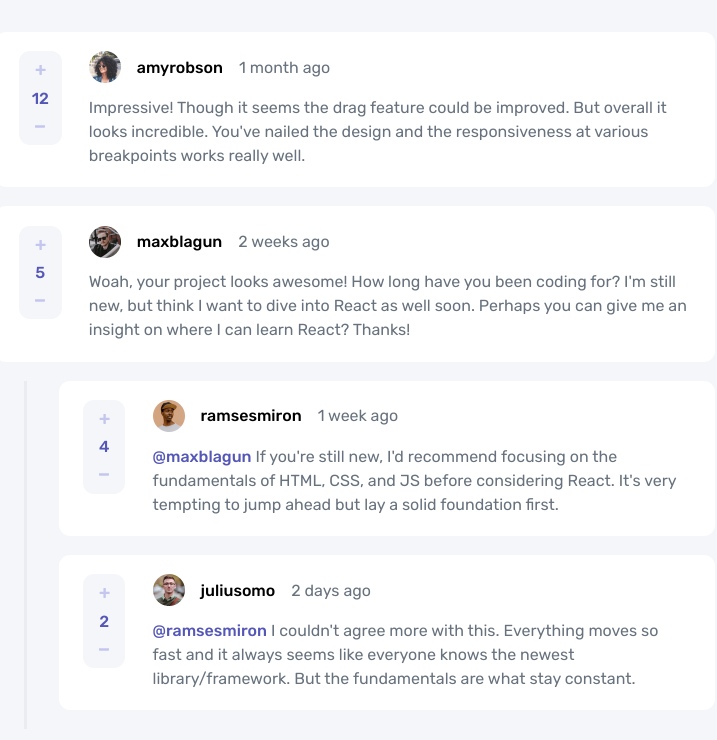
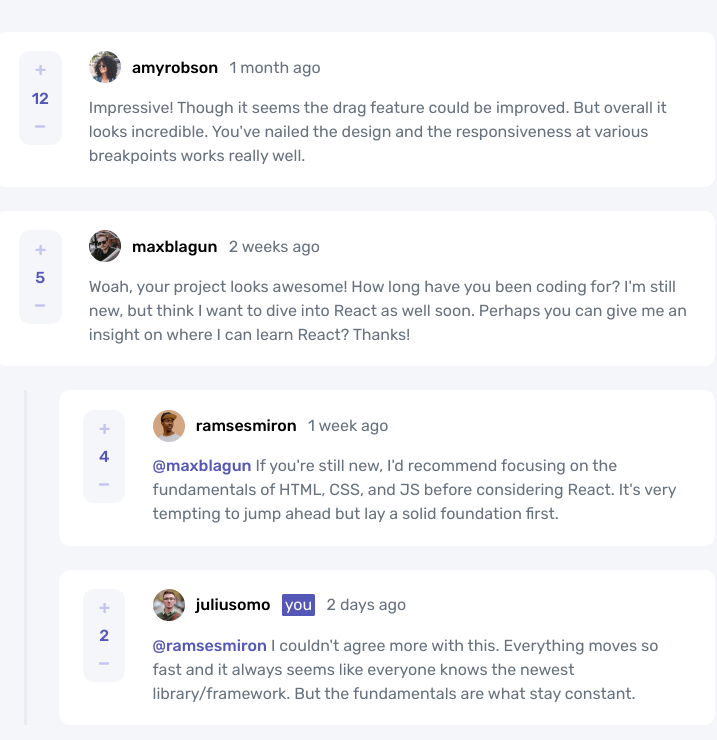
Before and after one commit to andy-devs/comment-section-challenge, a React (Create React App) app: page / in a window 1280 px wide. Shown: the top 740 px of the page, without its empty margins (285-1002 px from the left). Built offline with nearby package versions, Linux system fonts and the light colour scheme; the HTML template or start-up script is replaced by a standard one.

Commit message:
check for current use

```diff
--- a/src/App.js
+++ b/src/App.js
@@ -1,9 +1,30 @@
+import { useEffect, useState } from 'react';
 import CommentsList from './components/Comments/CommentsList';
 
 function App() {
+	const [comments, setComments] = useState([]);
+	const [currentUser, setCurrentUser] = useState({});
+
+	useEffect(() => {
+		const fetchData = async () => {
+			try {
+				const response = await fetch('data.json');
+				const data = await response.json();
+				const fetchedComments = await data.comments;
+				const fetchedCurrentUser = await data.currentUser;
+				setComments(fetchedComments);
+				setCurrentUser(fetchedCurrentUser);
+			} catch (err) {
+				console.log(err);
+			}
+		};
+
+		fetchData();
+	}, []);
+
 	return (
 		<>
-			<CommentsList />
+			<CommentsList comments={comments} currentUser={currentUser} />
 		</>
 	);
 }
--- a/src/components/Comments/Comment.js
+++ b/src/components/Comments/Comment.js
@@ -40,13 +40,25 @@ const Comment = (props) => {
 		<div className={styles.comment}>
 			<div className={styles['comment__score']}>
 				<div
-					className={styles['comment__score-controls']}
+					className={
+						upScore
+							? styles['comment__score-controls'] +
+							  ' ' +
+							  styles['comment__score-controls--active']
+							: styles['comment__score-controls']
+					}
 					onClick={upScoreHandler}>
 					<img src={IconPlus} alt='plus sign' />
 				</div>
 				<span className={styles['comment__score-result']}>{score}</span>
 				<div
-					className={styles['comment__score-controls']}
+					className={
+						downScore
+							? styles['comment__score-controls'] +
+							  ' ' +
+							  styles['comment__score-controls--active']
+							: styles['comment__score-controls']
+					}
 					onClick={downScoreHandler}>
 					<img src={IconMinus} alt='minus sign' />
 				</div>
@@ -61,6 +73,11 @@ const Comment = (props) => {
 					<span className={styles['comment__content-user__name']}>
 						{props.user.username}
 					</span>
+					{props.currentUser.username === props.user.username && (
+						<span className={styles['comment__content-user__is-current']}>
+							you
+						</span>
+					)}
 					<span className={styles['comment__content-user__date']}>
 						{props.createdAt}
 					</span>
--- a/src/components/Comments/Comment.module.css
+++ b/src/components/Comments/Comment.module.css
@@ -5,7 +5,7 @@
 	padding: 1.2rem 1.5rem;
 	border-radius: 0.7rem;
 	gap: 1.7rem;
-	margin-bottom: 1.2rem;
+	margin-bottom: 1.5rem;
 }
 .comment__score {
 	display: flex;
@@ -25,6 +25,9 @@
 	height: 15px;
 	cursor: pointer;
 }
+.comment__score-controls--active > img {
+	filter: hue-rotate(330deg) invert(0.1) brightness(50%);
+}
 
 .comment__score-controls:hover > img {
 	filter: hue-rotate(330deg) invert(0.1) brightness(50%);
@@ -37,7 +40,7 @@
 .comment__content-user {
 	display: flex;
 	align-items: center;
-	gap: 1rem;
+	gap: 0.7rem;
 	margin-bottom: 0.8rem;
 }
 .comment__content-user__image {
@@ -45,6 +48,12 @@
 }
 .comment__content-user__name {
 	font-weight: 500;
+}
+.comment__content-user__is-current {
+	color: var(--white);
+	background: var(--moderate-blue);
+	padding: 0.1rem 0.2rem;
+	border-radius: 0.1rem;
 }
 .comment__content-user__date {
 	color: var(--grayish-blue);
--- a/src/components/Comments/CommentsList.js
+++ b/src/components/Comments/CommentsList.js
@@ -1,26 +1,8 @@
 import Comment from './Comment';
 import styles from './CommentsList.module.css';
-import { useEffect, useState } from 'react';
 import RepliesList from './RepliesList';
 
-const CommentsList = () => {
-	const [comments, setComments] = useState([]);
-
-	useEffect(() => {
-		const fetchComments = async () => {
-			try {
-				const response = await fetch('data.json');
-				const data = await response.json();
-				const fetchedComments = await data.comments;
-				setComments(fetchedComments);
-			} catch (err) {
-				console.log(err);
-			}
-		};
-
-		fetchComments();
-	}, []);
-
+const CommentsList = ({ comments, currentUser }) => {
 	return (
 		<div className={styles.comments}>
 			{comments.length === 0 ? (
@@ -36,14 +18,17 @@ const CommentsList = () => {
 								score={comment.score}
 								user={comment.user}
 								content={comment.content}
+								currentUser={currentUser}
 							/>
-							<RepliesList replies={comment.replies} />
+							<RepliesList
+								replies={comment.replies}
+								currentUser={currentUser}
+							/>
 						</>
 					);
 				})
 			)}
 		</div>
-		// {replies && <CommentsList replies={comment.replies} />}
 	);
 };
 
--- a/src/components/Comments/RepliesList.js
+++ b/src/components/Comments/RepliesList.js
@@ -1,7 +1,7 @@
 import Comment from './Comment';
 import styles from './RepliesList.module.css';
 
-const RepliesList = ({ replies }) => {
+const RepliesList = ({ replies, currentUser }) => {
 	return (
 		<div className={styles.replies}>
 			{replies.map((reply) => (
@@ -13,6 +13,7 @@ const RepliesList = ({ replies }) => {
 					user={reply.user}
 					content={reply.content}
 					replyingTo={reply.replyingTo}
+					currentUser={currentUser}
 				/>
 			))}
 		</div>
--- a/src/components/Comments/RepliesList.module.css
+++ b/src/components/Comments/RepliesList.module.css
@@ -5,3 +5,6 @@
 	display: flex;
 	flex-direction: column;
 }
+div:last-child {
+	margin-bottom: 0rem;
+}
```
